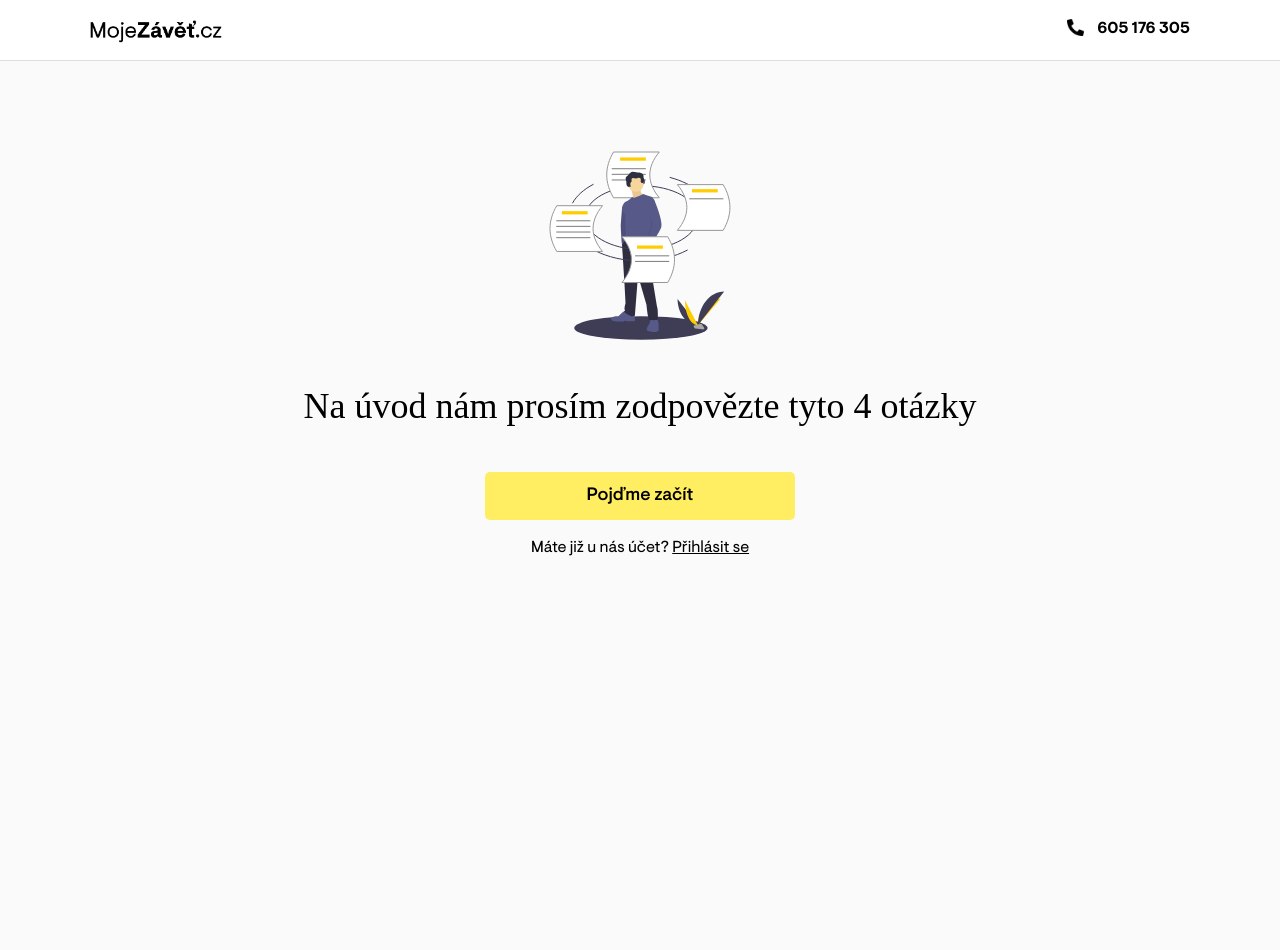
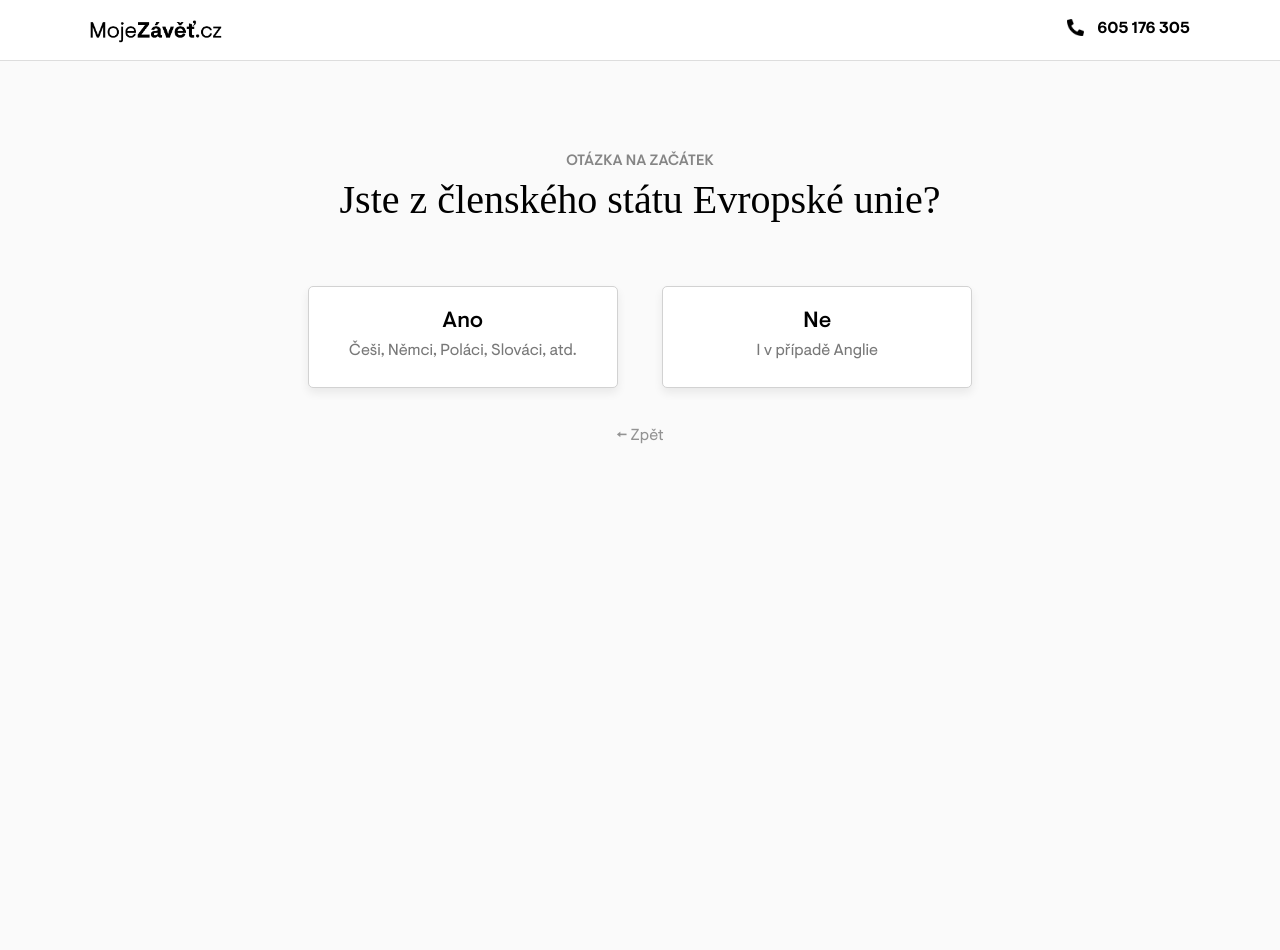
Before and after one commit to StyvekDrtic/mojeZavet.cz, a Jekyll site: the page built from zacatek.html, in a window 1280 px wide. Built offline with Jekyll 4.4.1, drawn with Linux system fonts in a browser that asks for light colours; some web fonts are replaced.

Commit message:
uprava onboardingu

```diff
--- a/assets/js/app.js
+++ b/assets/js/app.js
@@ -215,8 +215,10 @@ $(".zacatek .faze1 button").click(function() {
   });
 
   $(".zacatek .faze2 .otazka4 .zpet").click(function() {
-    $(".otazka4").addClass("schovat");
-    $(".otazka3").removeClass("schovat");
+    /*$(".otazka4").addClass("schovat");
+    $(".otazka3").removeClass("schovat");*/
+
+    window.location.href = "https://mojezavet.cz";
   });
 
 
@@ -303,8 +305,15 @@ $(".zacatek .faze1 button").click(function() {
     // Je z EU?
 
     if ($(this).attr('class') === "ano") {
+
+      /*
       $(".faze3 .fail").addClass("schovat");
       $(".faze3 .success").removeClass("schovat");
+      */
+
+      window.location.href = "https://zavet.mojezavet.cz";
+
+
     }
 
     else {
@@ -312,10 +321,14 @@ $(".zacatek .faze1 button").click(function() {
 
       $(".faze3 .success").addClass("schovat");
       $(".faze3 .fail").removeClass("schovat");
+
+      $(".faze3").removeClass("schovat");
+      $(".faze2").addClass("schovat");
     }
 
-    $(".faze3").removeClass("schovat");
-    $(".faze2").addClass("schovat");
+    /*
+
+    */
   });
 
 
--- a/zacatek.html
+++ b/zacatek.html
@@ -17,14 +17,16 @@ description:
 </header>
 
 <section class="zacatek">
+  <!--
   <div class="faze1">
     <img src="assets/img/onboarding1.svg" alt="obrazek">
     <h1>Na úvod nám prosím zodpovězte tyto 4 otázky</h1>
     <button class="zlutyButton">Pojďme začít</button>
     <p>Máte již u nás účet? <a href="https://zavet.mojezavet.cz/prihlaseni">Přihlásit se</a></p>
   </div>
-  <div class="faze2 schovat">
-
+  -->
+  <div class="faze2">
+  <!--
     <div class="otazka1">
       <span class="labelOtazka">Otázka 1 z 4</span>
       <h1>Máte partnera?</h1>
@@ -70,9 +72,11 @@ description:
       </div>
       <button class="zpet">← Zpět</button>
     </div>
+    -->
 
-    <div class="otazka4 schovat">
-      <span class="labelOtazka">Otázka 4 z 4</span>
+
+    <div class="otazka4">
+      <span class="labelOtazka">Otázka na začátek</span>
       <h1>Jste z členského státu Evropské unie?</h1>
       <div class="otazky">
         <button class="ano">
@@ -86,9 +90,8 @@ description:
       </div>
       <button class="zpet">← Zpět</button>
     </div>
+  </div>
 
-
-  </div>
   <div class="faze3 schovat">
     <div class="success">
       <h1>3 věci, které pro Vás můžeme udělat</h1>
```
Also changed, not shown: 2 other files.
